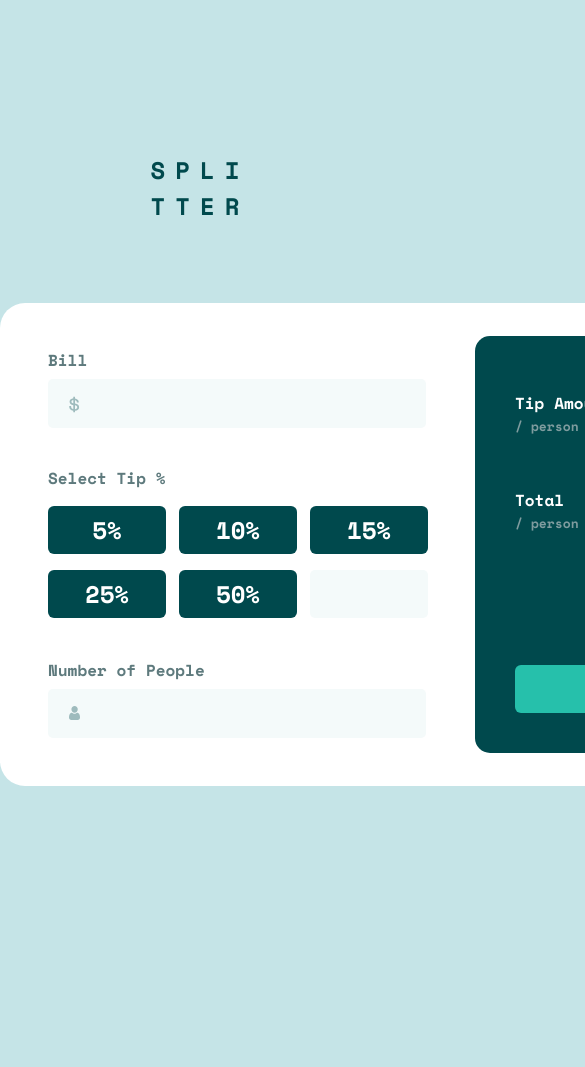
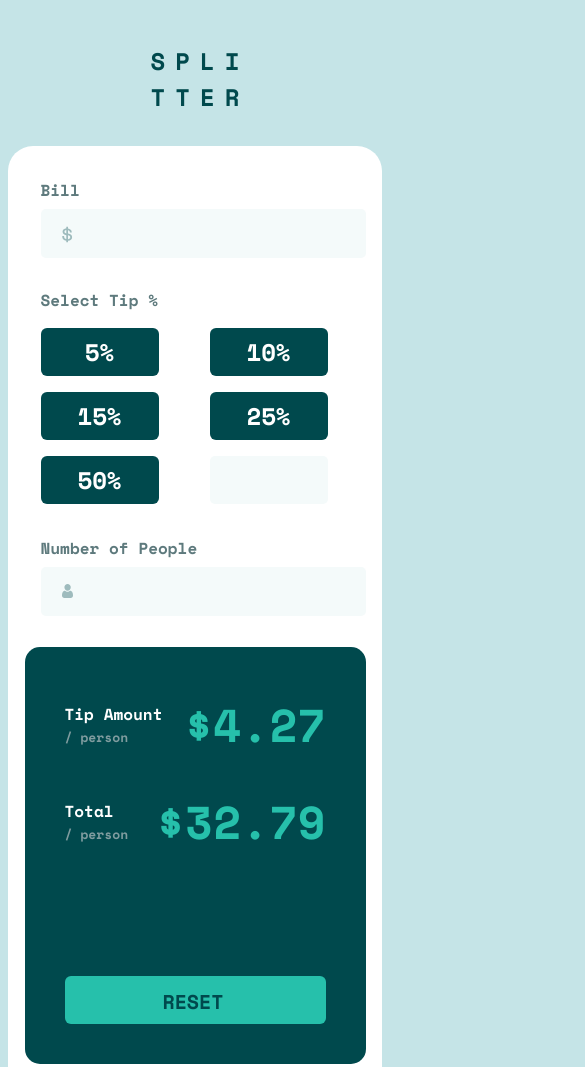
Before and after one commit to Avatarius/tip-calculator, a website built with webpack: page src/index.html in a window 390 px wide. Shown: the top 1067 px of the page, 585 px wide, since content can reach past the window. Before the commit the page ends 844 px from the top, so only its background shows below. Built offline with nearby package versions, Linux system fonts and the light colour scheme.

Commit message:
начало работы с адаптивом

```diff
--- a/src/blocks/content/content.scss
+++ b/src/blocks/content/content.scss
@@ -1,10 +1,13 @@
 .content {
   display: flex;
   justify-content: space-between;
-  gap: 47px;
+  // gap: 47px;
+  gap: clamp(1.125rem, 0.487rem + 2.723vw, 2.938rem);
   margin: auto;
   border-radius: 25px;
-  padding: 32.5px 32px 32.5px;
+  // padding: 32.5px 32px 32.5px;
+  padding: clamp(1.219rem, 0.933rem + 1.221vw, 2.031rem) clamp(1rem, 0.648rem + 1.502vw, 2rem) 32.5px;
+  // inline-size: 396px;
   background-color: var(--content-background-color, hsl(0, 0%, 100%));
 
   &__input {
@@ -12,3 +15,10 @@
     padding-block: 12px;
   }
 }
+
+
+@media (width < 1024px) {
+  .content {
+    flex-direction: column;
+  }
+}
--- a/src/blocks/header/header.scss
+++ b/src/blocks/header/header.scss
@@ -2,7 +2,8 @@
   display: flex;
   justify-content: center;
   align-items: center;
-  padding: 152px 0 79px;
+  // padding: 152px 0 79px;
+  padding: clamp(2.563rem, 0.12rem + 10.423vw, 9.5rem) 0 clamp(1.938rem, 0.881rem + 4.507vw, 4.938rem);
   color: var(--dark-color, hsl(183, 100%, 15%));
   font-size: 12px;
 
--- a/src/blocks/input/input.scss
+++ b/src/blocks/input/input.scss
@@ -1,4 +1,7 @@
 .input {
+
+  // inline-size: 100%;
+
   &__title {
     margin-block-end: 7px;
   }
@@ -8,7 +11,12 @@
     background-repeat: no-repeat;
     background-position: 19px 15px;
     background-size: 11px;
-    inline-size: 378px;
+    // inline-size: 378px;
+    inline-size: 100%;
+
+    @media (width < 1024px) {
+      inline-size: 100%;
+    }
 
     &_bill {
       background-image: url("../images/icon-dollar.svg");
--- a/src/blocks/options/options.scss
+++ b/src/blocks/options/options.scss
@@ -1,6 +1,8 @@
 .options {
-  margin-block-start: 38px;
-  margin-block-end: 40px;
+  // margin-block-start: 38px;
+  // margin-block-end: 40px;
+  margin-block-start: clamp(1.875rem, 1.699rem + 0.751vw, 2.375rem);
+  margin-block-end: clamp(2rem, 1.824rem + 0.751vw, 2.5rem);
 
   &__title {
     margin-block-end: 16px;
@@ -12,6 +14,13 @@
     grid-template-rows: repeat(2, 1fr);
     row-gap: 16px;
     column-gap: 13px;
+  }
+
+  @media (width < 1024px) {
+    &__list {
+      grid-template-columns: repeat(2, 1fr);
+      grid-template-rows: repeat(3, 1fr);
+    }
   }
 
   &__item {
--- a/src/blocks/result/result.scss
+++ b/src/blocks/result/result.scss
@@ -6,6 +6,10 @@
   padding: 43.5px 40px 40px;
   background-color: var(--dark-color, hsl(183, 100%, 15%));
   inline-size: 413px;
+
+  @media (width < 1024px) {
+    inline-size: 100%;
+  }
 
   &__entity {
     display: grid;
```
